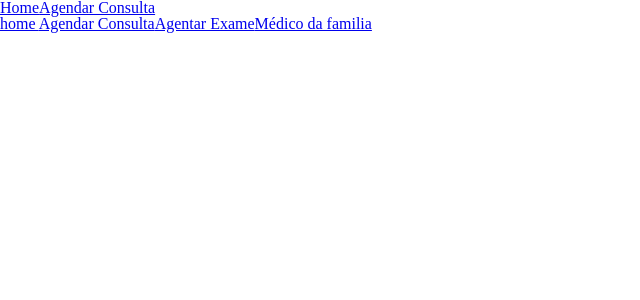
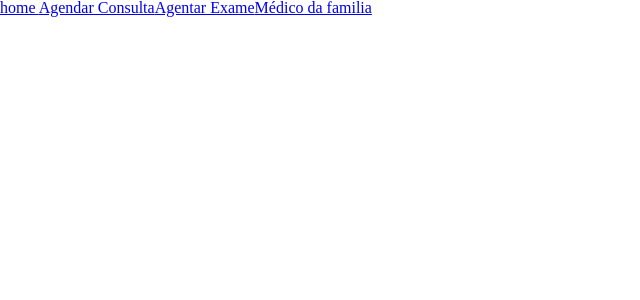
Before and after one commit to UBS-Digital/Trabalho-hackaton, a Vue app: page / in a window 1280 px wide. Shown: the top 300 px of the page, without its empty margins (0-640 px from the left). Built offline with nearby package versions, Linux system fonts and the light colour scheme.

Commit message:
Exclui alguns códigos mas nada importante

```diff
--- a/index.html
+++ b/index.html
@@ -4,7 +4,7 @@
     <meta charset="UTF-8">
     <link rel="icon" href="/favicon.ico">
     <meta name="viewport" content="width=device-width, initial-scale=1.0">
-    <title>Vite App</title>
+    <title>UBS</title>
   </head>
   <body>
     <div id="app"></div>
--- a/src/App.vue
+++ b/src/App.vue
@@ -8,10 +8,7 @@ import HelloWorld from './components/Produtos/ButtonChild.vue'
 
     <div class="wrapper">
 
-      <nav>
-        <RouterLink to="/">Home</RouterLink>
-        <RouterLink to="/AgendarConsulta">Agendar Consulta</RouterLink>
-      </nav>
+
     </div>
   </header>
 
```
